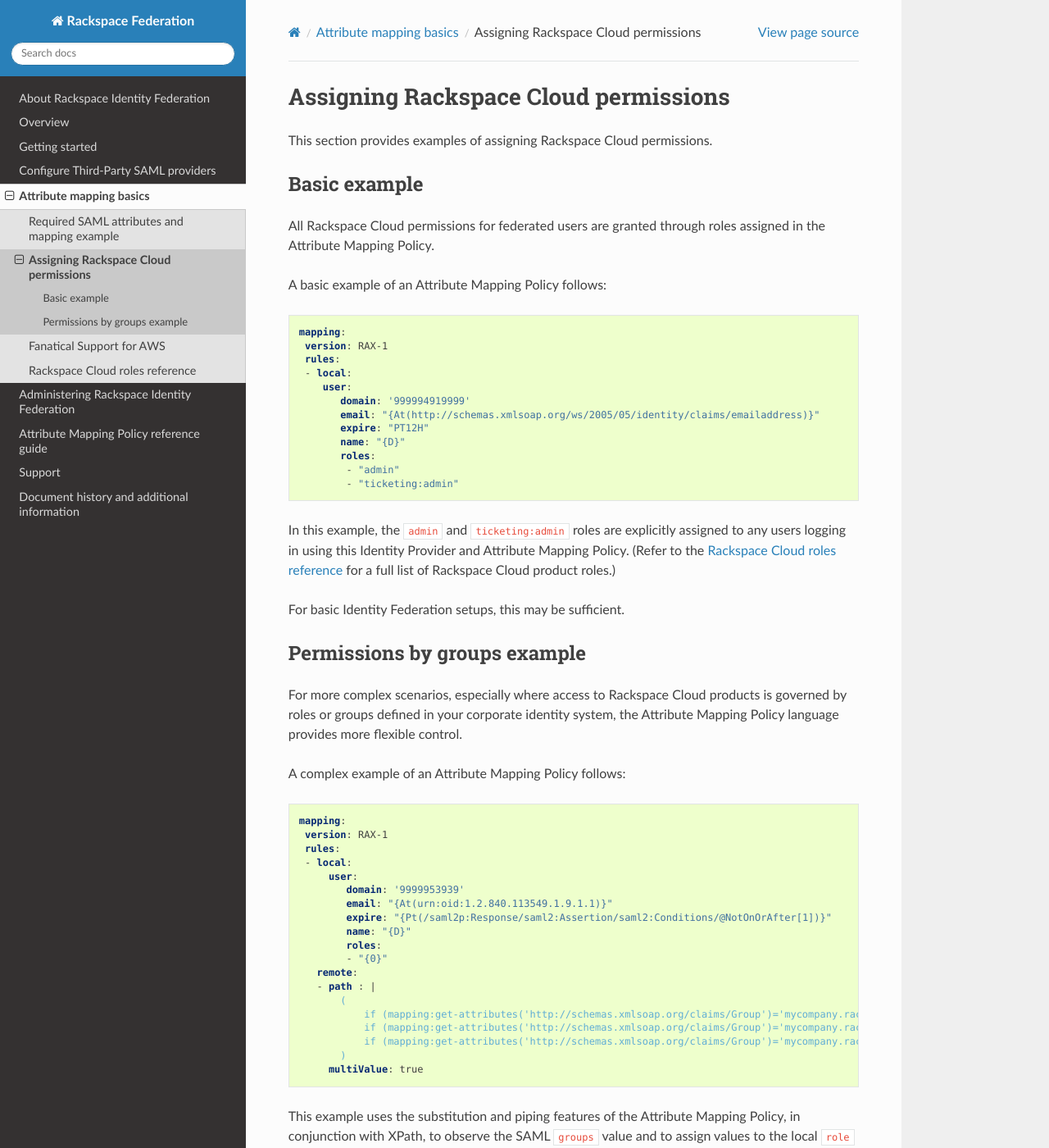
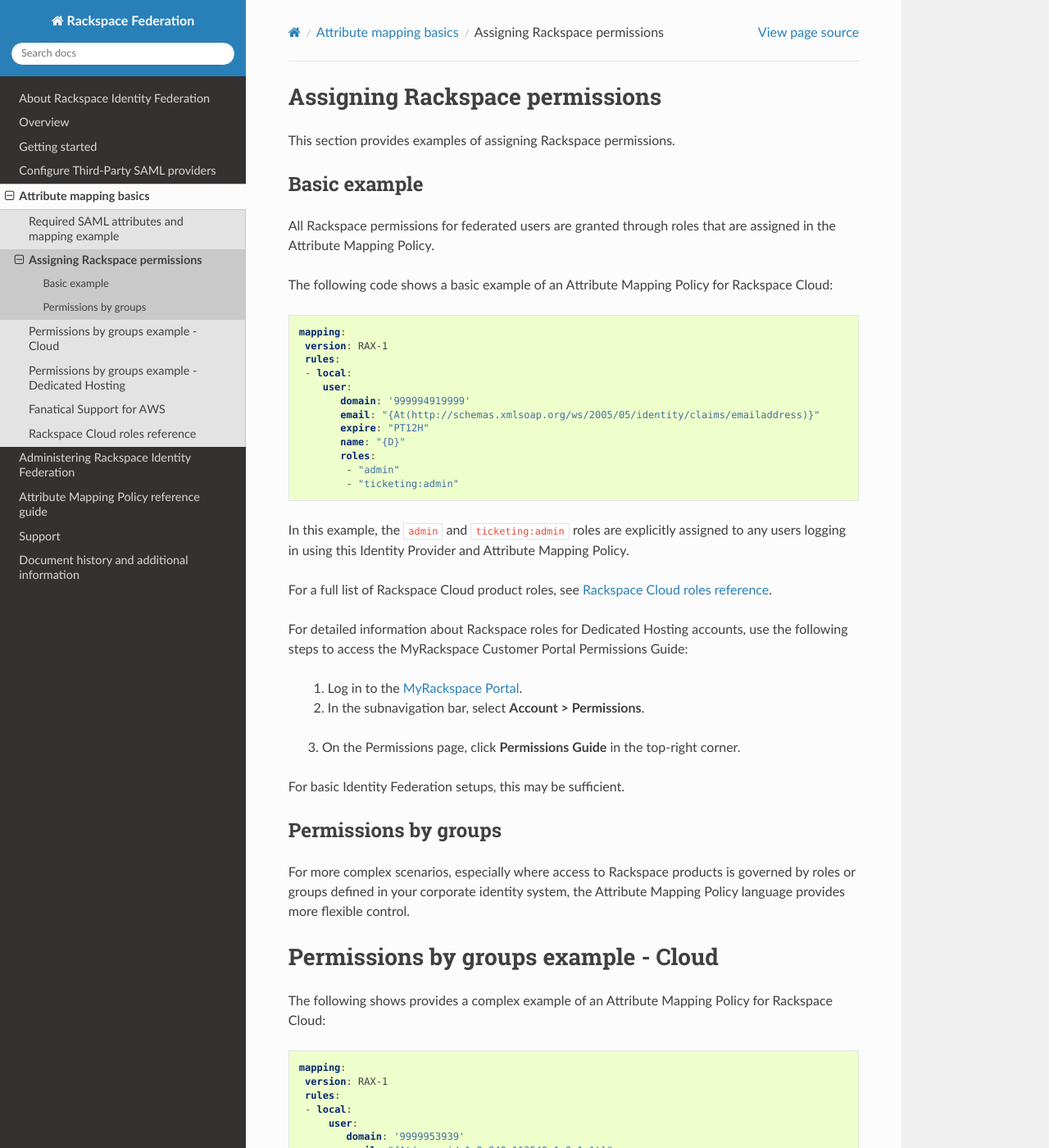
Before and after one commit to rackerlabs/docs-rackspace-federation, a Sphinx documentation site: the page built from doc/attribmapping-basics/rscloud-mapping.rst, in a window 1280 px wide and 1400 px high. Shown: the whole window at 82% size. Built offline with Sphinx 7.4.7 and the Read the Docs theme 2.0.0, drawn with Linux system fonts in a browser that asks for light colours; the version number could not be read and is left out; some of the changed text lies outside the part shown.

Commit message:
Add AMP example for dedicated hosting and change references to cloud only.

```diff
--- a/doc/attribmapping-basics/rscloud-mapping.rst
+++ b/doc/attribmapping-basics/rscloud-mapping.rst
@@ -1,17 +1,17 @@
 .. _rscloud-mapping-ug:
 
-Assigning Rackspace Cloud permissions
--------------------------------------
+Assigning Rackspace permissions
+-------------------------------
 
-This section provides examples of assigning Rackspace Cloud permissions.
+This section provides examples of assigning Rackspace permissions.
 
 Basic example
 ~~~~~~~~~~~~~
 
-All Rackspace Cloud permissions for federated users are granted through roles
-assigned in the |amp|.
+All Rackspace permissions for federated users are granted through roles
+that are assigned in the |amp|.
 
-A basic example of an |amp| follows:
+The following code shows a basic example of an |amp| for Rackspace Cloud:
 
 .. code:: yaml
 
@@ -29,19 +29,32 @@
             - "ticketing:admin"
 
 In this example, the ``admin`` and ``ticketing:admin`` roles are explicitly
-assigned to any users logging in using this |idp| and |amp|. (Refer to the
-:ref:`full-roles-ug` for a full list of Rackspace Cloud product roles.)
+assigned to any users logging in using this |idp| and |amp|.
+
+For a full list of Rackspace Cloud product roles, see :ref:`full-roles-ug`.
+
+For detailed information about Rackspace roles for Dedicated Hosting accounts,
+use the following steps to access the MyRackspace Customer Portal Permissions
+Guide:
+
+ 1. Log in to the `MyRackspace Portal <https://login.rackspace.com>`_.
+ 2. In the subnavigation bar, select **Account > Permissions**.
+ 3. On the Permissions page, click **Permissions Guide** in the top-right
+ corner.
 
 For basic Identity Federation setups, this may be sufficient.
 
-Permissions by groups example
-~~~~~~~~~~~~~~~~~~~~~~~~~~~~~
+Permissions by groups
+~~~~~~~~~~~~~~~~~~~~~
 
-For more complex scenarios, especially where access to Rackspace Cloud
+For more complex scenarios, especially where access to Rackspace
 products is governed by roles or groups defined in your corporate identity
 system, the |amp| language provides more flexible control.
 
-A complex example of an |amp| follows:
+Permissions by groups example - Cloud
+-------------------------------------
+
+The following shows provides a complex example of an |amp| for Rackspace Cloud:
 
 .. code:: yaml
 
@@ -72,3 +85,34 @@
 first ``remote`` rule to be substituted in its place.)
 
 |ampref|
+
+Permissions by groups example - Dedicated Hosting
+-------------------------------------------------
+
+The following shows provides a complex example of an |amp| for Dedicated
+Hosting:
+
+.. code:: yaml
+
+    mapping:
+    rules:
+    -
+      local:
+        user:
+          domain: "{D}"
+          email: "{Pt(/saml2p:Response/saml2:Assertion/saml2:Subject/saml2:NameID)}"
+          expire: PT12H
+          firstName: "{D}"
+          groups: "{0}"
+          lastName: "{D}"
+          name: "{D}"
+      remote:
+        -
+          multiValue: true
+          path: |
+              (
+                if (mapping:get-attributes('groups')='admin_group') then ('user-group-admin') else (),
+                if (mapping:get-attributes('groups')='user_group') then ('user-group-user') else (),
+                if (mapping:get-attributes('groups')='low_group') then ('user-group-low') else ()
+              )
+    version: RAX-1
--- a/doc/index.rst
+++ b/doc/index.rst
@@ -6,8 +6,8 @@
 
 *Last updated:* |today|
 
-|service| enables customers to configure their corporate security and identity
-systems to allow their employees to use their regular company credentials to
+|service| enables you to configure your corporate security and identity
+systems to enable your employees to use their regular company credentials to
 authenticate to Rackspace accounts.
 
 This user guide provides information related to |product name|, including
```
Also changed, not shown: doc/attribmapping-basics/index.rst (+0 -7 lines).
